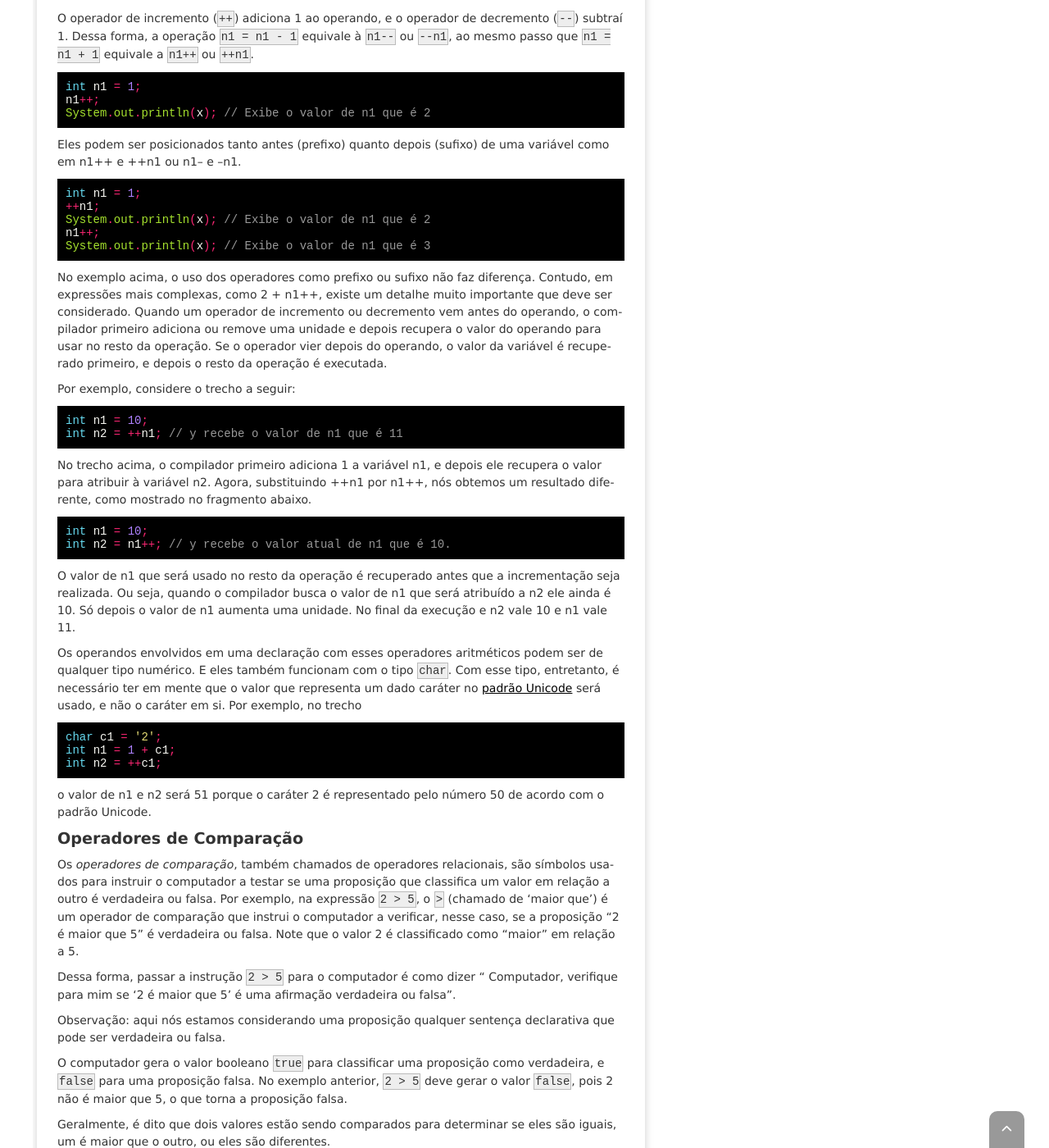
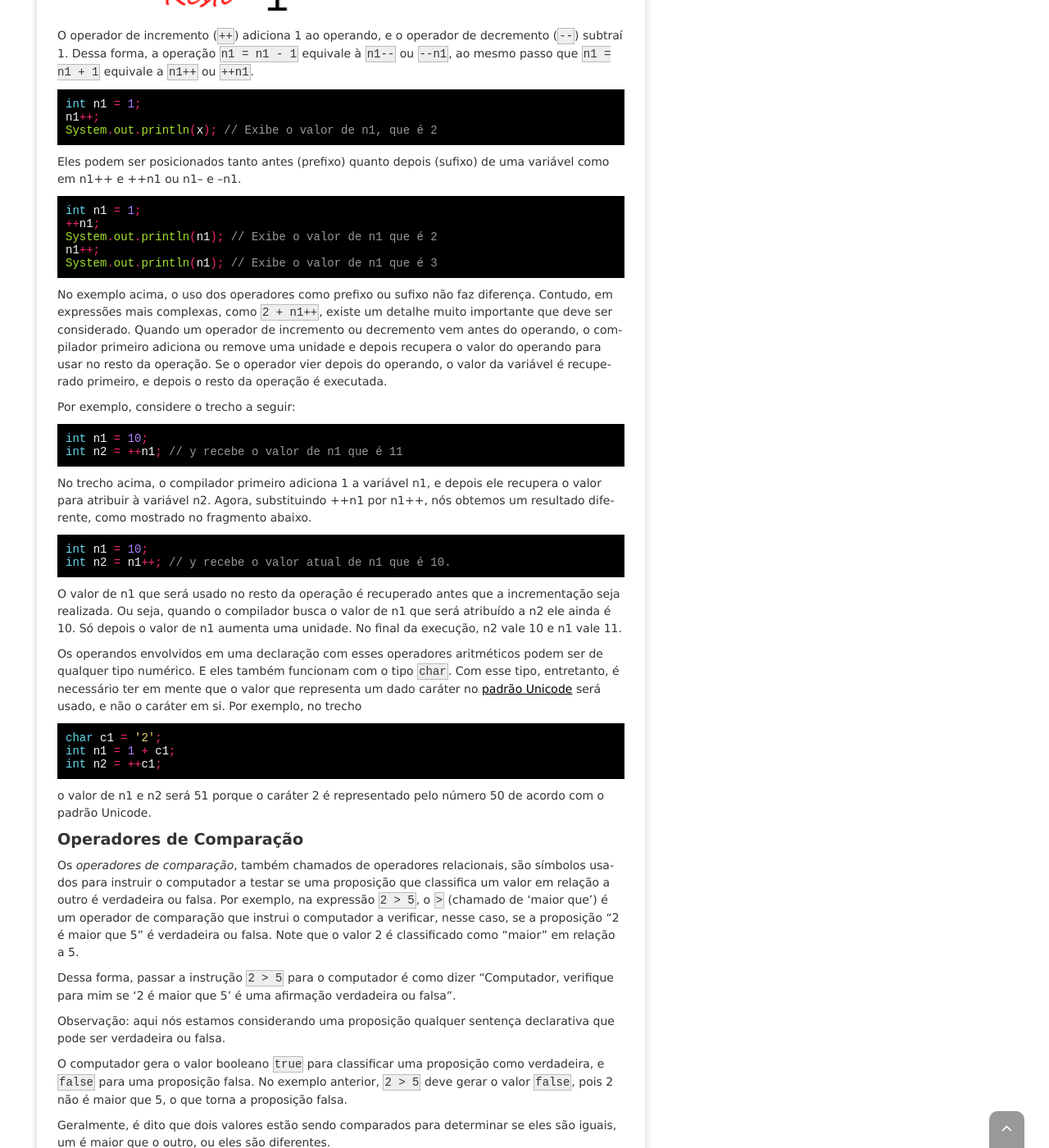
Before and after one commit to Quas1Dev/QuasiDev, a Jekyll site: the page built from _posts/2021-12-30-java-operators-ptbr.md, in a window 1280 px wide and 1400 px high, scrolled down 1800 px. Shown: the whole window at 82% size. Built offline with Jekyll 4.4.1, drawn with Linux system fonts in a browser that asks for light colours; nearby versions of some CDN libraries; comment, search, counter and statistics services are not loaded; some of the changed text lies outside the part shown.

Commit message:
Fixed some typo.

````diff
--- a/_posts/2021-12-30-java-operators-ptbr.md
+++ b/_posts/2021-12-30-java-operators-ptbr.md
@@ -143,7 +143,7 @@
 {% highlight java %}
 int n1 = 1;
 n1++;
-System.out.println(x); // Exibe o valor de n1 que é 2
+System.out.println(x); // Exibe o valor de n1, que é 2
 {% endhighlight %}
 
 Eles podem ser posicionados tanto antes (prefixo) quanto depois (sufixo) de uma variável como em n1++ e ++n1 ou n1-- e --n1.
@@ -151,12 +151,12 @@
 {% highlight java %}
 int n1 = 1;
 ++n1;
-System.out.println(x); // Exibe o valor de n1 que é 2
+System.out.println(n1); // Exibe o valor de n1 que é 2
 n1++;
-System.out.println(x); // Exibe o valor de n1 que é 3
+System.out.println(n1); // Exibe o valor de n1 que é 3
 {% endhighlight %}
 
-No exemplo acima, o uso dos operadores como prefixo ou sufixo não faz diferença. Contudo, em expressões mais complexas, como 2 + n1++, existe um detalhe muito importante que deve ser considerado. Quando um operador de incremento ou decremento vem antes do operando, o compilador primeiro adiciona ou remove uma unidade e depois recupera o valor do operando para usar no resto da operação. Se o operador vier depois do operando, o valor da variável é recuperado primeiro, e depois o resto da operação é executada.
+No exemplo acima, o uso dos operadores como prefixo ou sufixo não faz diferença. Contudo, em expressões mais complexas, como ```2 + n1++```, existe um detalhe muito importante que deve ser considerado. Quando um operador de incremento ou decremento vem antes do operando, o compilador primeiro adiciona ou remove uma unidade e depois recupera o valor do operando para usar no resto da operação. Se o operador vier depois do operando, o valor da variável é recuperado primeiro, e depois o resto da operação é executada.
 
 Por exemplo, considere o trecho a seguir:
 
@@ -172,7 +172,7 @@
 int n2 = n1++; // y recebe o valor atual de n1 que é 10.
 {% endhighlight %}
 
-O valor de n1 que será usado no resto da operação é recuperado antes que a incrementação seja realizada. Ou seja, quando o compilador busca o valor de n1 que será atribuído a n2 ele ainda é 10. Só depois o valor de n1 aumenta uma unidade. No final da execução e n2 vale 10 e n1 vale 11.
+O valor de n1 que será usado no resto da operação é recuperado antes que a incrementação seja realizada. Ou seja, quando o compilador busca o valor de n1 que será atribuído a n2 ele ainda é 10. Só depois o valor de n1 aumenta uma unidade. No final da execução, n2 vale 10 e n1 vale 11.
 
 Os operandos envolvidos em uma declaração com esses operadores aritméticos podem ser de qualquer tipo numérico. E eles também funcionam com o tipo ```char```.  Com esse tipo, entretanto, é necessário ter em mente que o valor que representa um dado caráter no {% include postLink.html text='padrão Unicode' url='https://www.ime.usp.br/~pf/algoritmos/apend/unicode.html' %} será usado, e não o caráter em si. Por exemplo, no trecho
 
@@ -188,7 +188,7 @@
 
 Os <dfn>operadores de comparação</dfn>, também chamados de operadores relacionais, são símbolos usados para instruir o computador a testar se uma proposição que classifica um valor em relação a outro é verdadeira ou falsa. Por exemplo, na expressão ```2 > 5```, o ```>``` (chamado de 'maior que') é um operador de comparação que instrui o computador a verificar, nesse caso, se a proposição "2 é maior que 5" é verdadeira ou falsa. Note que o valor 2 é classificado como "maior" em relação a 5.
 
-Dessa forma, passar a instrução ```2 > 5```  para o computador é como dizer " Computador, verifique para mim se '2 é maior que 5' é uma afirmação verdadeira ou falsa".
+Dessa forma, passar a instrução ```2 > 5```  para o computador é como dizer "Computador, verifique para mim se '2 é maior que 5' é uma afirmação verdadeira ou falsa".
 
 Observação: aqui nós estamos considerando uma proposição qualquer sentença declarativa que pode ser verdadeira ou falsa.
 
@@ -351,7 +351,7 @@
     <th>p &amp; q</th>
     <th>p | q</th>
     <th>p ^ q</th>
-    <th>|p</th>
+    <th>!p</th>
   </tr>
 </thead>
 <tbody>
@@ -898,14 +897,14 @@
 
 2 e 3 são somados primeiros, e do resultado é subtraído o valor 5.
 
-E na atribuição
+E no fragmento
 
 {% highlight java %}
 byte n1, n2, n3 = 4;
 n1 = n2 = n3 += 6; // n1, n2, e n3 recebem 10
 {% endhighlight %}
 
-a operação ocorre da direita para esquerda.
+as operações de atribuição da segunda linha são executadas da direita para esquerda. Primeiro 6 é somado com 4 e o resultado é armazenado em n3. Depois o valor de n3 é atribuído à n2, e então o valor de n2 é atribuído à n1.
 
 ---
 Nessa postagem nós cobrimos a maioria dos operadores disponíveis na linguagem Java. Os operadores ```instanceof```, e ```->```, que ficaram de fora por enquanto, serão explicados no momento oportuno.
````
Also changed, not shown: other parts of _posts/2021-12-30-java-operators-ptbr.md (+17 -18 lines).
